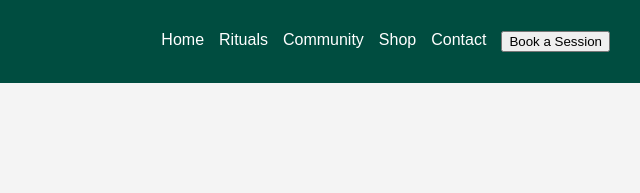
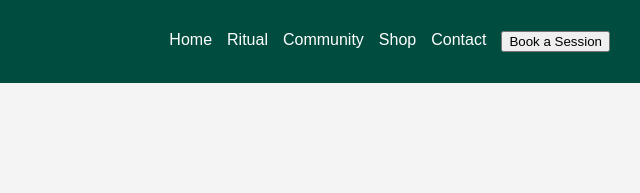
Before and after one commit to RoSubs/ShipiboSite, a plain HTML site: page Index.html in a window 1280 px wide. Shown: the top 193 px of the page, 640-1280 px from the left. Drawn offline with Linux system fonts and the light colour scheme.

Commit message:
Update Index.html
updated link nav

```diff
--- a/Index.html
+++ b/Index.html
@@ -13,7 +13,7 @@
             <div class="logo">SHIPIBO</div>
             <ul class="nav-links">
                 <li><a href="#">Home</a></li>
-                <li><a href="#">Rituals</a></li>
+                <li><a href="#">Ritual</a></li>
                 <li><a href="#">Community</a></li>
                 <li><a href="#">Shop</a></li>
                 <li><a href="#">Contact</a></li>
```
